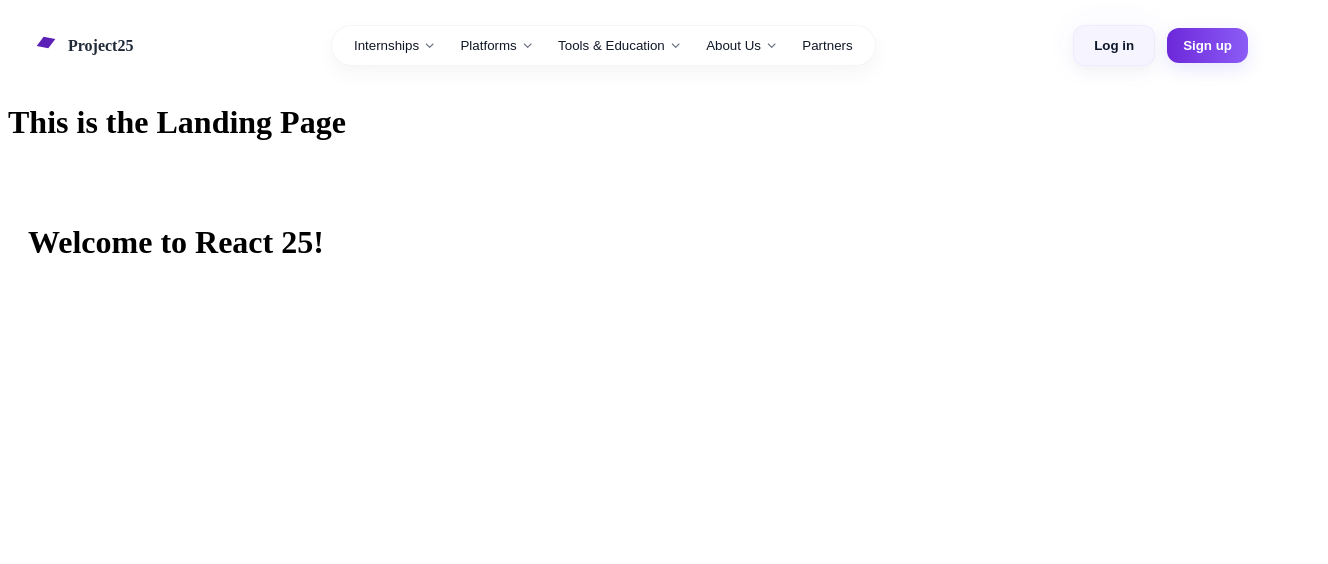
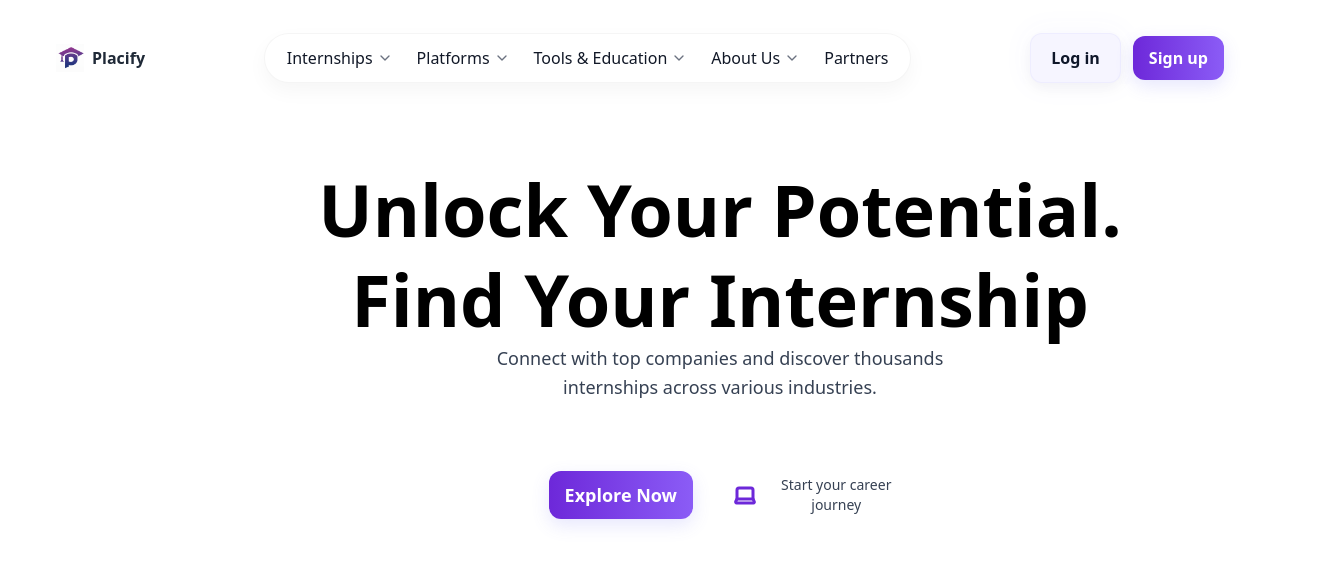
Before and after one commit to sha0634/project25, a React (Vite) app in the folder frontend25/: page / in a window 1280 px wide. Shown: the top 564 px of the page, 1328 px wide, since content can reach past the window. Built offline with nearby package versions, Linux system fonts and the light colour scheme.

Commit message:
mainpage

```diff
--- a/frontend25/src/App.jsx
+++ b/frontend25/src/App.jsx
@@ -1,14 +1,12 @@
 import Landing from './pages/Landing'
-
+import "./App.css";
+import Navbar from './component/Navbar'
 function App() {
   return (
-    <>
+    <div  >
+      <Navbar/>
       <Landing />
-      <div className="app-root">
-        <h1>Welcome to React 25!</h1>
-      </div>
-
-    </>
+    </div>
   )
 }
 
--- a/frontend25/src/component/Navbar.jsx
+++ b/frontend25/src/component/Navbar.jsx
@@ -1,5 +1,6 @@
 import React from 'react'
 import { FiChevronDown } from 'react-icons/fi'
+import logo from '../assets/logo.png'
 
 export default function Navbar() {
   return (
@@ -7,10 +8,8 @@ export default function Navbar() {
       <div className="nav-inner">
         <div className="nav-left">
           <a href="#" className="logo">
-            <svg width="28" height="28" viewBox="0 0 24 24" fill="none" xmlns="http://www.w3.org/2000/svg" aria-hidden>
-              <path d="M4 12L10 4L20 6L14 14L4 12Z" fill="#5B21B6" />
-            </svg>
-            <span className="logo-text">Project25</span>
+            <img src={logo} alt="Placify" width="28" height="28" />
+            <span className="logo-text">Placify</span>
           </a>
         </div>
 
--- a/frontend25/src/main.jsx
+++ b/frontend25/src/main.jsx
@@ -1,6 +1,8 @@
 import { StrictMode } from 'react'
 import { createRoot } from 'react-dom/client'
 import App from './App.jsx'
+import './style.css'
+
 
 createRoot(document.getElementById('root')).render(
   <StrictMode>
--- a/frontend25/src/pages/Landing.jsx
+++ b/frontend25/src/pages/Landing.jsx
@@ -1,9 +1,34 @@
 import Navbar from '../component/Navbar'
+import laptopIcon from '../assets/laptop.svg'
+
 export default function Landing(){
     return(
-        <div>
-            <Navbar />
-            <h1>This is the Landing Page</h1>
+        <div className="flex flex-col m-20 h-full w-full bg-white">
+            {/* <Navbar /> */}
+            <div className="flex flex-col items-center justify-start  text-center  flex-1">
+                <h1 className="text-5xl md:text-6xl lg:text-7xl font-semibold  text-black leading-tight max-w-4xl">
+                    Unlock Your Potential.
+                </h1>
+                <h2 className="text-5xl md:text-6xl lg:text-7xl font-semibold  text-black leading-tight max-w-4xl">
+                    Find Your Internship
+                </h2>
+                <p className="text-base md:text-lg text-gray-700 mb-16 max-w-2xl font-medium leading-relaxed">
+                    Connect with top companies and discover thousands<br/>
+                    internships across various industries.
+                </p>
+                <div className="flex flex-col sm:flex-row gap-6 items-center justify-center">
+                    <button className="signup-btn px-8 py-4 text-lg font-semibold">
+                        Explore Now
+                    </button>
+                    <div className="flex items-center gap-2 text-gray-700">
+                        <img src={laptopIcon} alt="Career" width="24" height="24" className="m-4" />
+                        <div className="text-sm">
+                            <div>Start your career</div>
+                            <div>journey</div>
+                        </div>
+                    </div>
+                </div>
+            </div>
         </div>
     )
 }
--- a/frontend25/src/style.css
+++ b/frontend25/src/style.css
@@ -1,8 +1,29 @@
+@import "tailwindcss";
+
+/* Remove the universal selector - Tailwind v4 handles resets */
+
+body {
+	margin: 0;
+	padding: 0;
+	width: 100%;
+	min-height: 100vh;
+}
+
+#root {
+	margin: 0 auto;
+  	padding: 2rem;
+  	text-align: center;
+	width: 100%;
+	min-height: 100vh;
+	display: flex;
+	flex-direction: column;
+}
+
 .navbar {
 	width: 100%;
 	background: #fff;
 	position: sticky;
-	top: 0;
+	top: 16px;
 	z-index: 40;
 }
 .nav-inner {
```
Also changed, not shown: frontend25/src/App.css (added), frontend25/src/assets/laptop.svg (added), frontend25/src/assets/logo.png (added).
